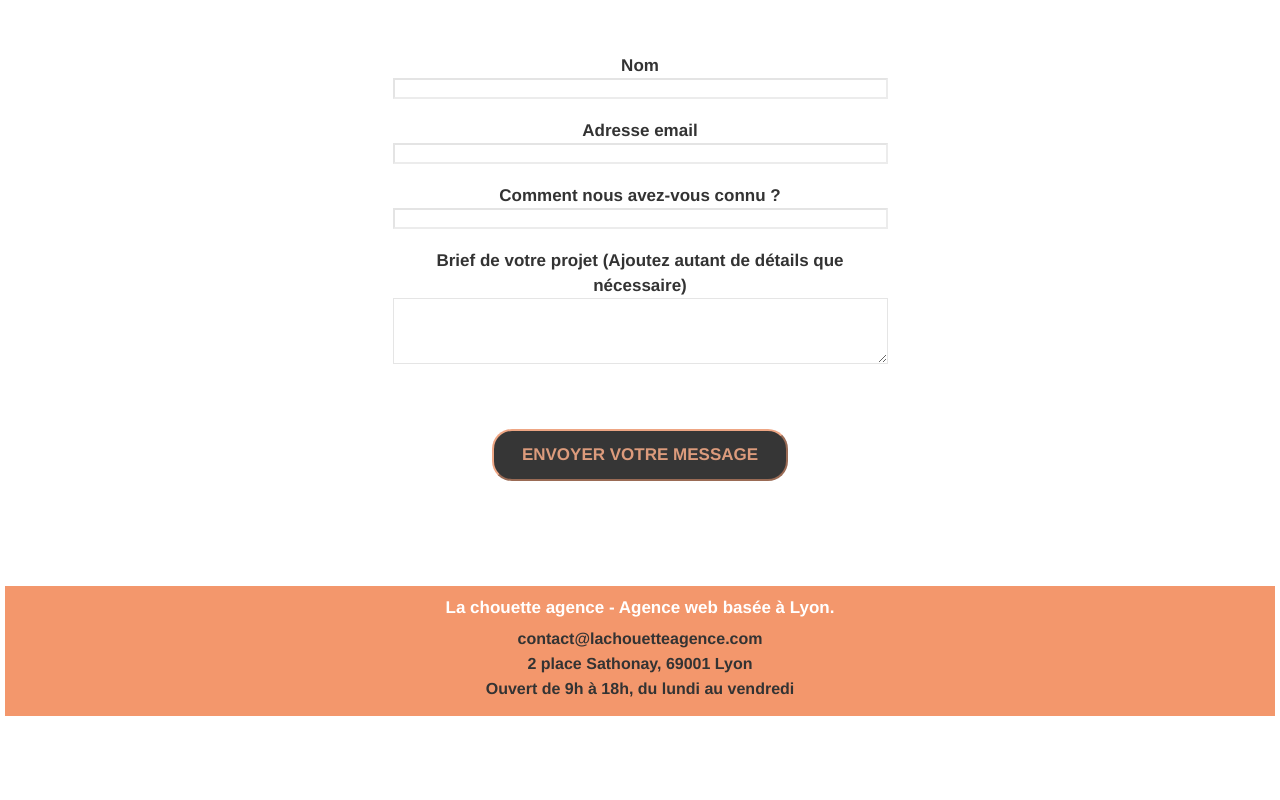
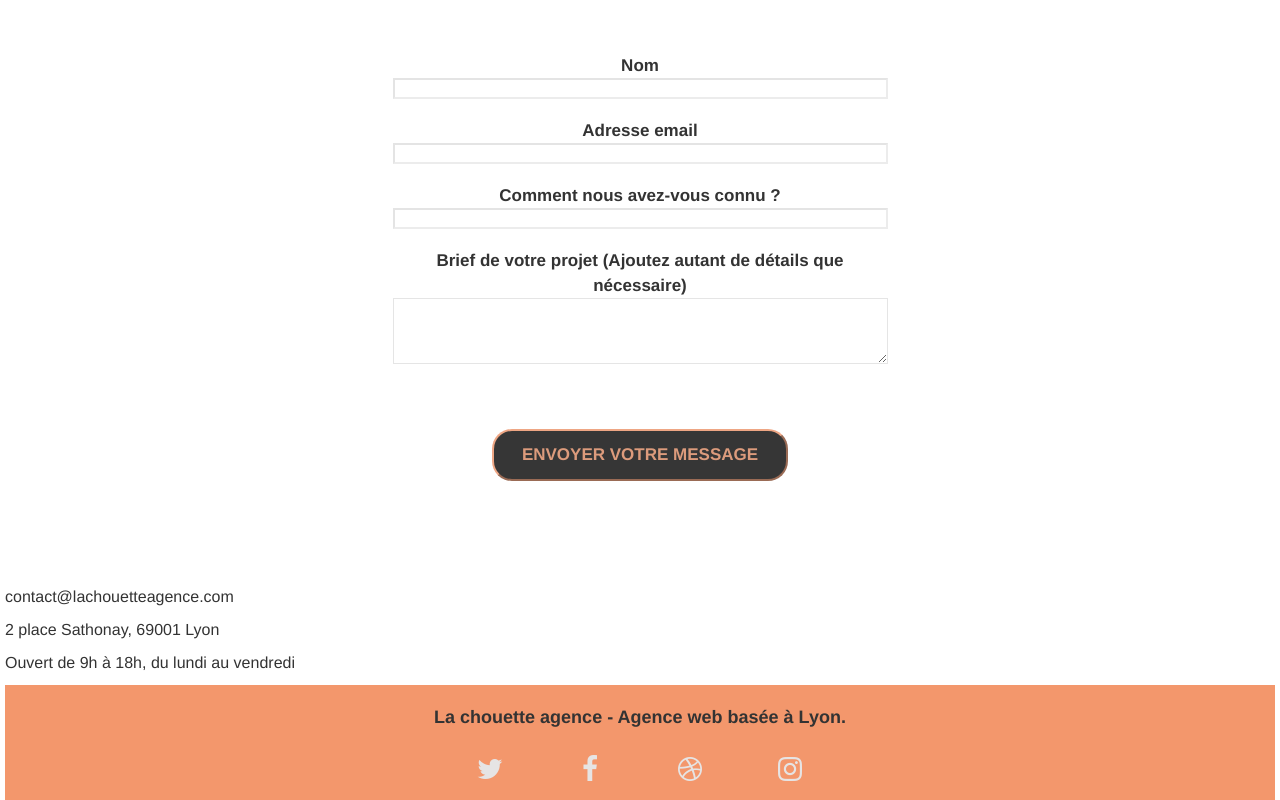
Before and after one commit to Oliive33/OlivierVillevieille_4_12-03-2021, a plain HTML site: page contact.html in a window 1280 px wide. Shown: the part 335-1135 px from the top of the page. Before the commit the page ends 1051 px from the top, so only its background shows below. Drawn offline with Linux system fonts and the light colour scheme.

Commit message:
mise en place des balises script dans le head avec defer

```diff
--- a/contact.html
+++ b/contact.html
@@ -10,6 +10,14 @@
 		<link rel="stylesheet" type="text/css" href="style.css">
 		<link rel="stylesheet" type="text/css" href="./css/font-awesome.min.css">
 		<link rel="stylesheet" type="text/css" href="./css/et-line.min.css">
+
+		<!-- Script start -->
+        <script src="./js/jquery-2.1.0.js" defer></script>
+        <script src="./js/bootstrap.js" defer></script>
+        <script src="./js/blocs.js" defer></script>
+        <script src="./js/jquery.touchSwipe.js" defer></script>
+        <script src="./js/gmaps.js" defer></script>
+        <!-- script end -->
 	</head>
 
 	<!-- Analytics -->
@@ -74,10 +82,10 @@
 						<input name="user_mail" id="email" class="form-control" type="email" required  />
 					</div>
 					<div class="form-group">
-						<label for="popularité">
+						<label for="popularite">
 							Comment nous avez-vous connu ?
 						</label>
-						<input class="form-control" type="text" required id="popularité" />
+						<input class="form-control" type="text" required id="popularite" />
 					</div>
 					<div class="form-group">
 						<label for="message">
@@ -90,35 +98,49 @@
 				</form>
 			</section>
 			<!-- bloc-7 END -->
+			<div class="text-contact">
+				<p>contact@lachouetteagence.com</p>
+				<p>2 place Sathonay, 69001 Lyon</p>
+				<p>Ouvert de 9h à 18h, du lundi au vendredi</p>
+			</div>
 
 		</main>
 			<!-- Footer - bloc-8 -->
-			<footer class="bloc bgc-atomic-tangerine d-bloc" id="bloc-8">
+			<div class="bloc bgc-atomic-tangerine d-bloc" id="bloc-8">
 				<div class="container bloc-sm">
 					<div class="row">
 						<div class="col-sm-12">
-							<p class="text-center white">
+							<p class="text-footer-accueil">
 								La chouette agence - Agence web basée à Lyon.<br>
 							</p>
-
-							<div class="text-footer">
-								<p>contact@lachouetteagence.com</p>
-								<p>2 place Sathonay, 69001 Lyon</p>
-								<p>Ouvert de 9h à 18h, du lundi au vendredi</p>
+							<div class="row row-no-gutters social">
+								<div class="col-sm-3">
+									<div class="text-center">
+										<a class="social" href="index.html"><span class="fa fa-twitter icon-md"></span></a>
+									</div>
+								</div>
+								<div class="col-sm-3">
+									<div class="text-center">
+										<a class="social" href="index.html"><span class="fa fa-facebook icon-md"></span></a>
+									</div>
+								</div>
+								<div class="col-sm-3">
+									<div class="text-center">
+										<a class="social" href="index.html"><span class="fa fa-dribbble icon-md"></span></a>
+									</div>
+								</div>
+								<div class="col-sm-3">
+									<div class="text-center">
+										<a class="social" href="index.html"><span class="fa fa-instagram icon-md"></span></a>
+									</div>
+								</div>
 							</div>
 						</div>
 					</div>
 				</div>
-			</footer>
+			</div>
 			<!-- Footer - bloc-8 END -->
 
-				<!-- Script start -->
-				<script src="./js/jquery-2.1.0.js"></script>
-				<script src="./js/bootstrap.js"></script>
-				<script src="./js/blocs.js"></script>
-				<script src="./js/jquery.touchSwipe.js" defer></script>
-				<script src="./js/gmaps.js"></script>
-				<!-- script end -->
 		</div>
 	</body>
 </html>
```
Also changed, not shown: index.html (+12 -9 lines).
